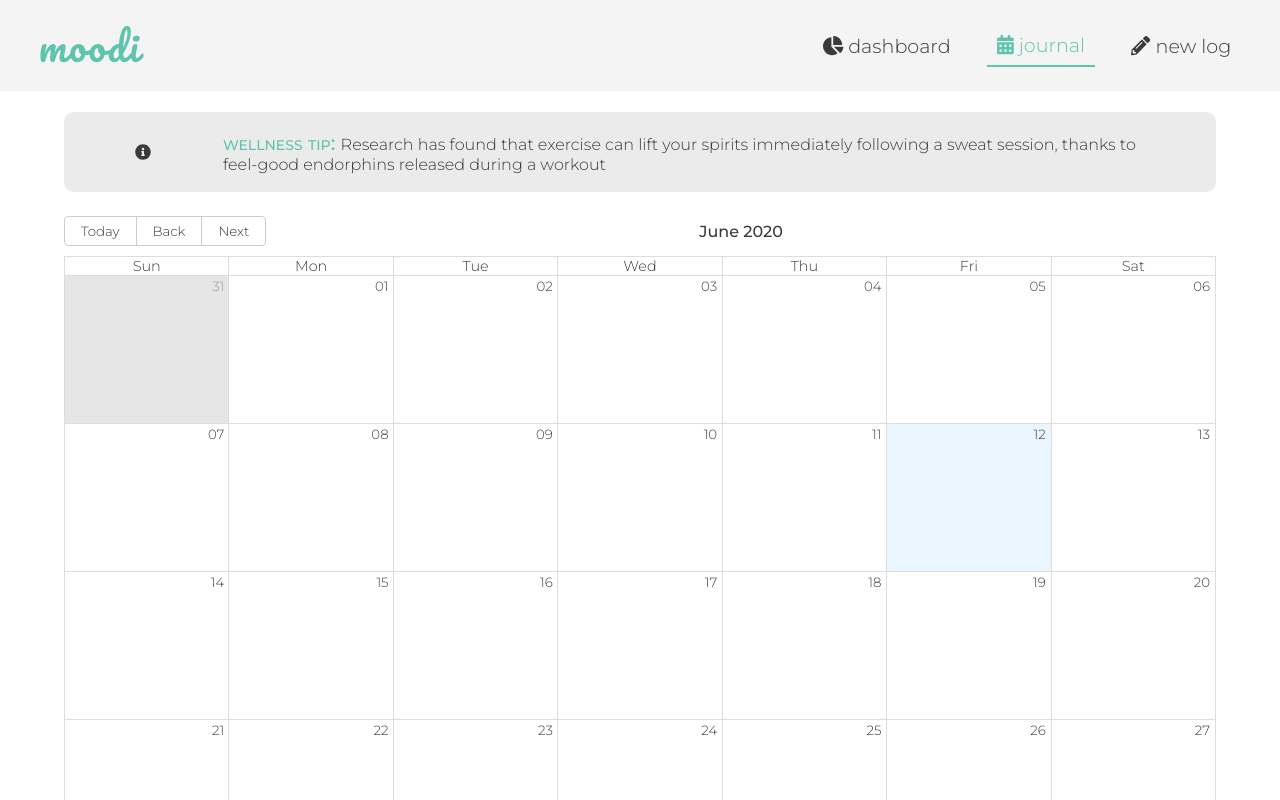
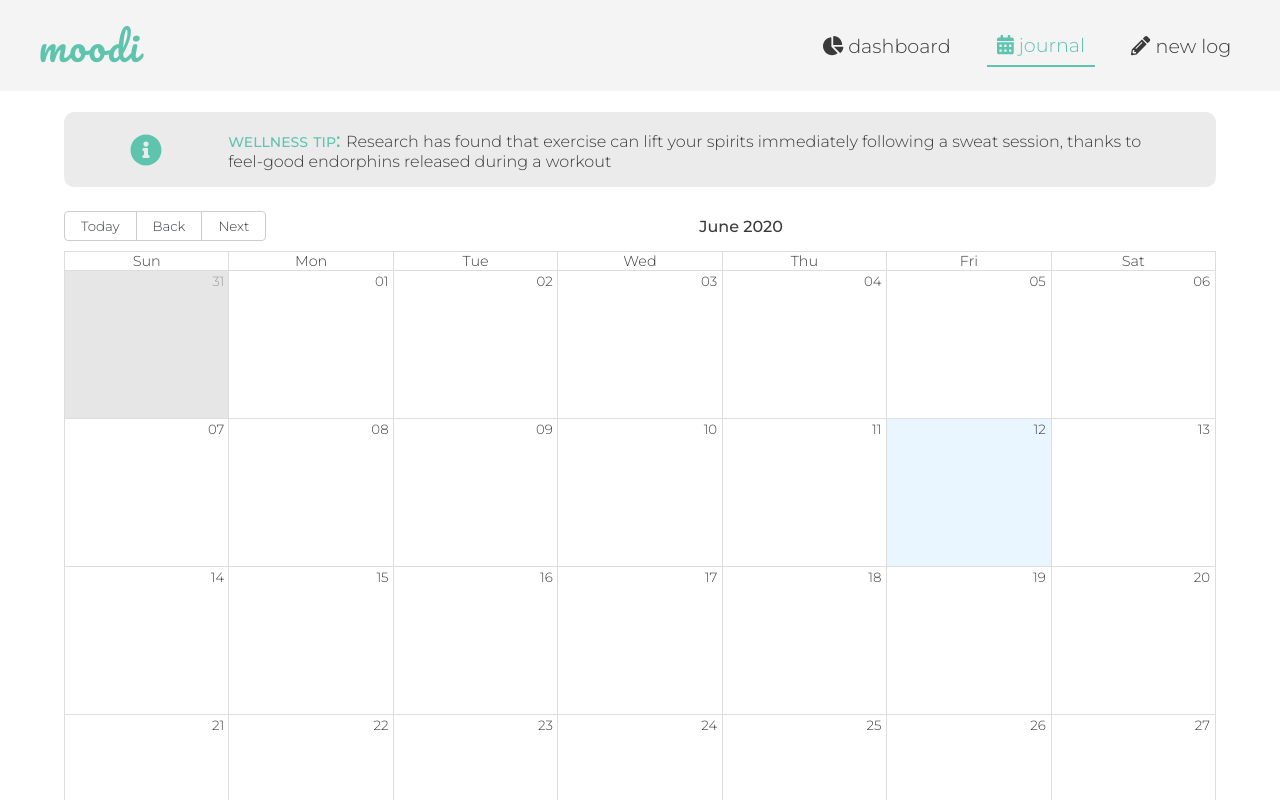
Before and after one commit to ailsamm/moodi-app, a React (Create React App) app: page /journal in a window 1280 px wide. Shown: the top 800 px of the page. Built offline with nearby package versions, Linux system fonts and the light colour scheme; no server answers.

Commit message:
Style journal

```diff
--- a/src/Components/Journal/Journal.css
+++ b/src/Components/Journal/Journal.css
@@ -7,18 +7,23 @@
 .journal__topBar {
     background: #ebebeb;
     border-radius: 10px;
-    height: 10vh;
+    height: auto;
     width: 90vw;
     display: flex;
     align-items: center;
     justify-content: space-evenly;
 }
 
-.journal_tipOfTheDay {
+.journal__topBar svg {
+    font-size: 2em;
+    color: var(--main-accent-color);
+}
+
+.journal_wellnessTip {
     width: 80%;
 }
 
-.journal_tipOfTheDay__intro {
+.journal_wellnessTip__intro {
     font-variant: small-caps;
     font-size: 1.25em;
     color: var(--main-accent-color);
--- a/src/Components/Journal/Journal.js
+++ b/src/Components/Journal/Journal.js
@@ -10,10 +10,10 @@ export default class Journal extends Component {
         return (
             <div className="journal">
                 <div className="journal__topBar">
-                    { getIcon("info")}
-                    <div className="journal_tipOfTheDay">
+                    {getIcon("info")}
+                    <div className="journal_wellnessTip">
                         <p>
-                            <span className="journal_tipOfTheDay__intro bold-font">wellness tip: </span>
+                            <span className="journal_wellnessTip__intro bold-font">wellness tip: </span>
                             {getWellnessTip()}
                         </p>
                     </div>
```
